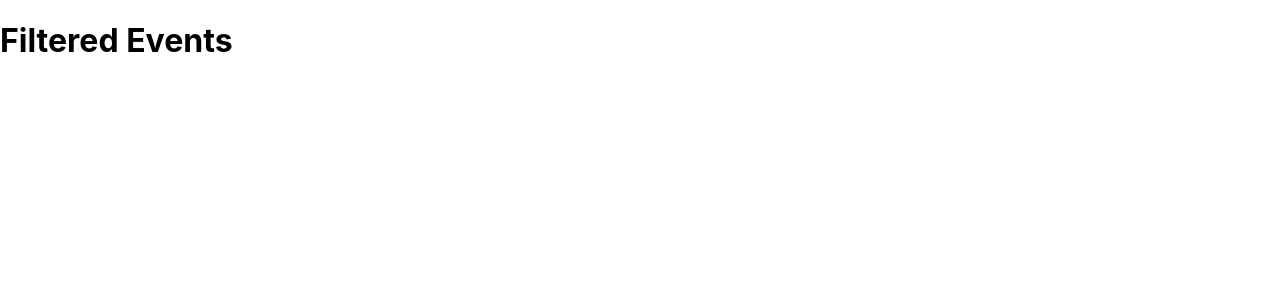
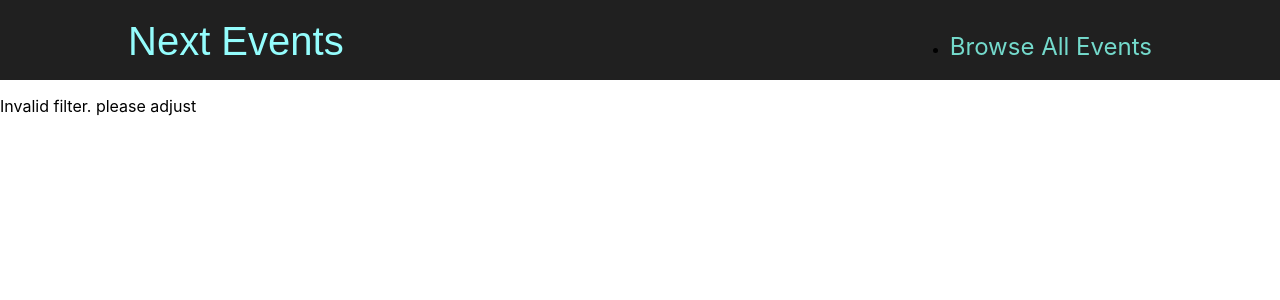
Before and after one commit to achristie/nextjs-udemy, a Next.js app: page /events in a window 1280 px wide. Shown: the top 300 px of the page. Built offline with nearby package versions, Linux system fonts and the light colour scheme.

Commit message:
section 4

```diff
--- /dev/null
+++ b/components/layout/layout.js
@@ -0,0 +1,18 @@
+/**
+ * @class       : layout
+ * @author      : awc (awc@$HOSTNAME)
+ * @created     : Thursday Apr 15, 2021 15:42:55 EDT
+ * @description : layout
+ */
+
+import { Fragment } from "react";
+import Header from "./main-header";
+
+export default function Layout({ children }) {
+  return (
+    <Fragment>
+      <Header />
+      <main>{children}</main>
+    </Fragment>
+  );
+}
--- /dev/null
+++ b/components/layout/main-header.js
@@ -0,0 +1,26 @@
+/**
+ * @class       : main-header
+ * @author      : awc (awc@$HOSTNAME)
+ * @created     : Thursday Apr 15, 2021 15:43:53 EDT
+ * @description : main-header
+ */
+
+import Link from "next/link";
+import classes from "./main-header.module.css";
+
+export default function Header() {
+  return (
+    <header className={classes.header}>
+      <div className={classes.logo}>
+        <Link href="/">Next Events</Link>
+      </div>
+      <nav className={classes.navigation}>
+        <ul>
+          <li>
+            <Link href="/events">Browse All Events</Link>
+          </li>
+        </ul>
+      </nav>
+    </header>
+  );
+}
--- /dev/null
+++ b/components/layout/main-header.module.css
@@ -0,0 +1,41 @@
+.header {
+  width: 100%;
+  display: flex;
+  justify-content: space-between;
+  align-items: baseline;
+  padding: 1rem 10%;
+  height: 5rem;
+  background-color: #202020;
+}
+
+.logo {
+  font-size: 1.5rem;
+  color: white;
+  font-family: "Fira", sans-serif;
+  height: 100%;
+  display: flex;
+  justify-content: center;
+  align-items: center;
+  color: #94fdfd;
+}
+
+.logo a {
+  text-decoration: none;
+  color: #94fdfd;
+}
+
+.navigation a {
+  text-decoration: none;
+  color: #74dacc;
+  font-size: 1rem;
+}
+
+@media (min-width: 768px) {
+  .logo {
+    font-size: 2.5rem;
+  }
+
+  .navigation a {
+    font-size: 1.5rem;
+  }
+}
--- a/components/ui/Button.js
+++ b/components/ui/Button.js
@@ -8,10 +8,18 @@
 import Link from "next/link";
 import classes from "./button.module.css";
 
-export default function Button({ link, children }) {
+export default function Button({ link, children, onClick }) {
+  if (link) {
+    return (
+      <Link href={link}>
+        <a className={classes.btn}>{children}</a>
+      </Link>
+    );
+  }
+
   return (
-    <Link href={link}>
-      <a className={classes.btn}>{children}</a>
-    </Link>
+    <button onClick={onClick} className={classes.btn}>
+      {children}
+    </button>
   );
 }
--- a/pages/_app.js
+++ b/pages/_app.js
@@ -1,7 +1,12 @@
-import '../styles/globals.css'
+import "../styles/globals.css";
+import Layout from "../components/layout/layout";
 
 function MyApp({ Component, pageProps }) {
-  return <Component {...pageProps} />
+  return (
+    <Layout>
+      <Component {...pageProps} />
+    </Layout>
+  );
 }
 
-export default MyApp
+export default MyApp;
--- a/pages/events/[...slug].js
+++ b/pages/events/[...slug].js
@@ -1,7 +1,39 @@
-export default function EventSlug() {
+import { getFilteredEvents } from "../../dummy-data";
+import { useRouter } from "next/router";
+import EventList from "../../components/events/event-list";
+
+export default function FilteredEvents() {
+  const router = useRouter();
+
+  const filterData = router.query.slug;
+
+  if (!filterData) {
+    return <p className="center">Loading...</p>;
+  }
+
+  const year = +filterData[0];
+  const month = +filterData[1];
+
+  if (
+    isNaN(year) ||
+    isNaN(month) ||
+    year < 2021 ||
+    year > 2030 ||
+    month < 1 ||
+    month > 12
+  ) {
+    return <p className="center">Invalid filter. please adjust</p>;
+  }
+
+  const filteredEvents = getFilteredEvents({ year, month });
+
+  if (!filteredEvents || filteredEvents.length === 0) {
+    return <p className="center">No Events Found!</p>;
+  }
+
   return (
     <div>
-      <h1>Filtered Events</h1>
+      <EventList items={filteredEvents} />
     </div>
   );
 }
```
Also changed, not shown: components/events/event-search.module.css (added, +69 -0 lines), components/events/events-search.js (added, +54 -0 lines), pages/events/[eventId].js (+11 -0 lines), pages/events/index.js (+12 -2 lines).
